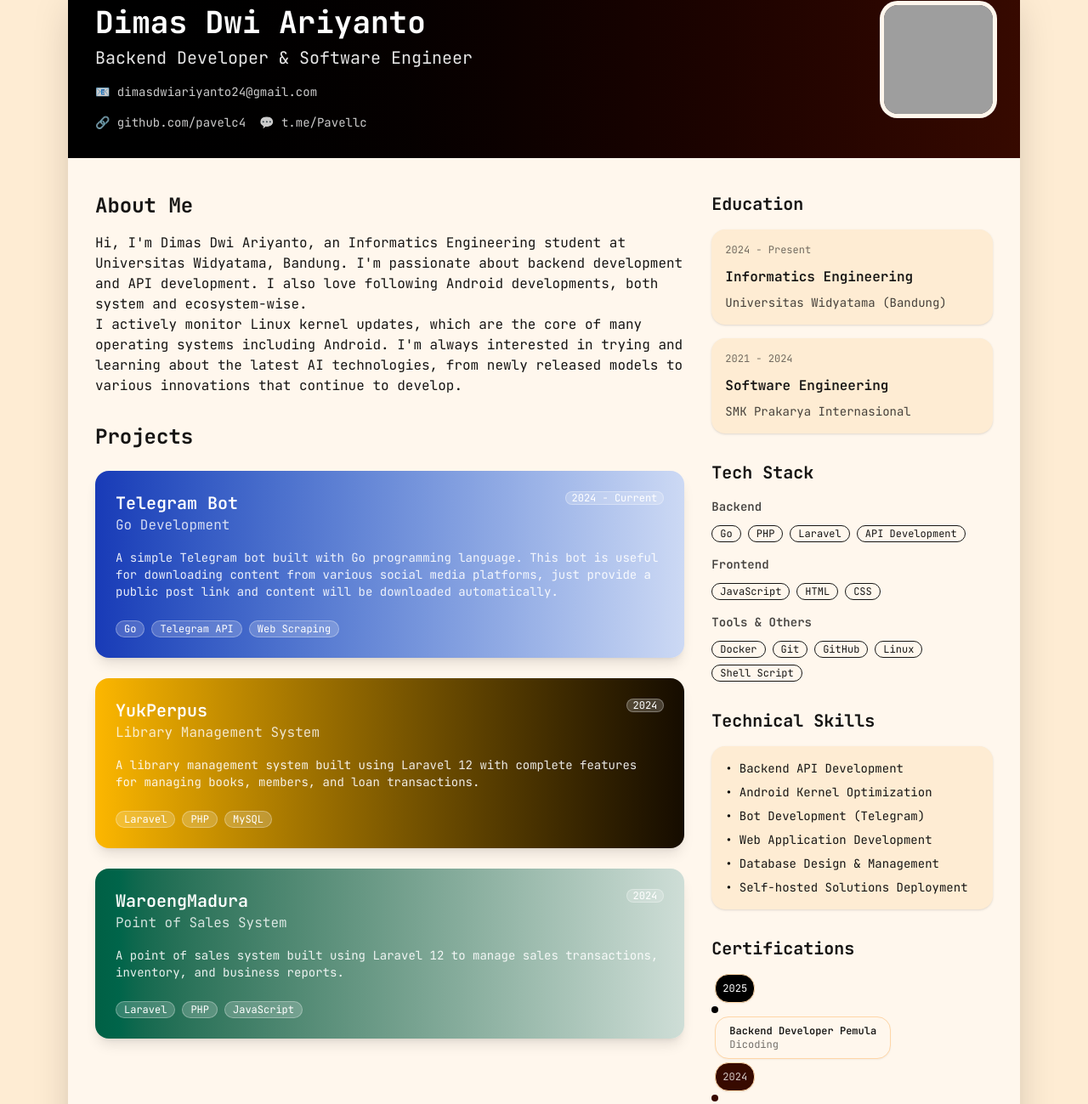
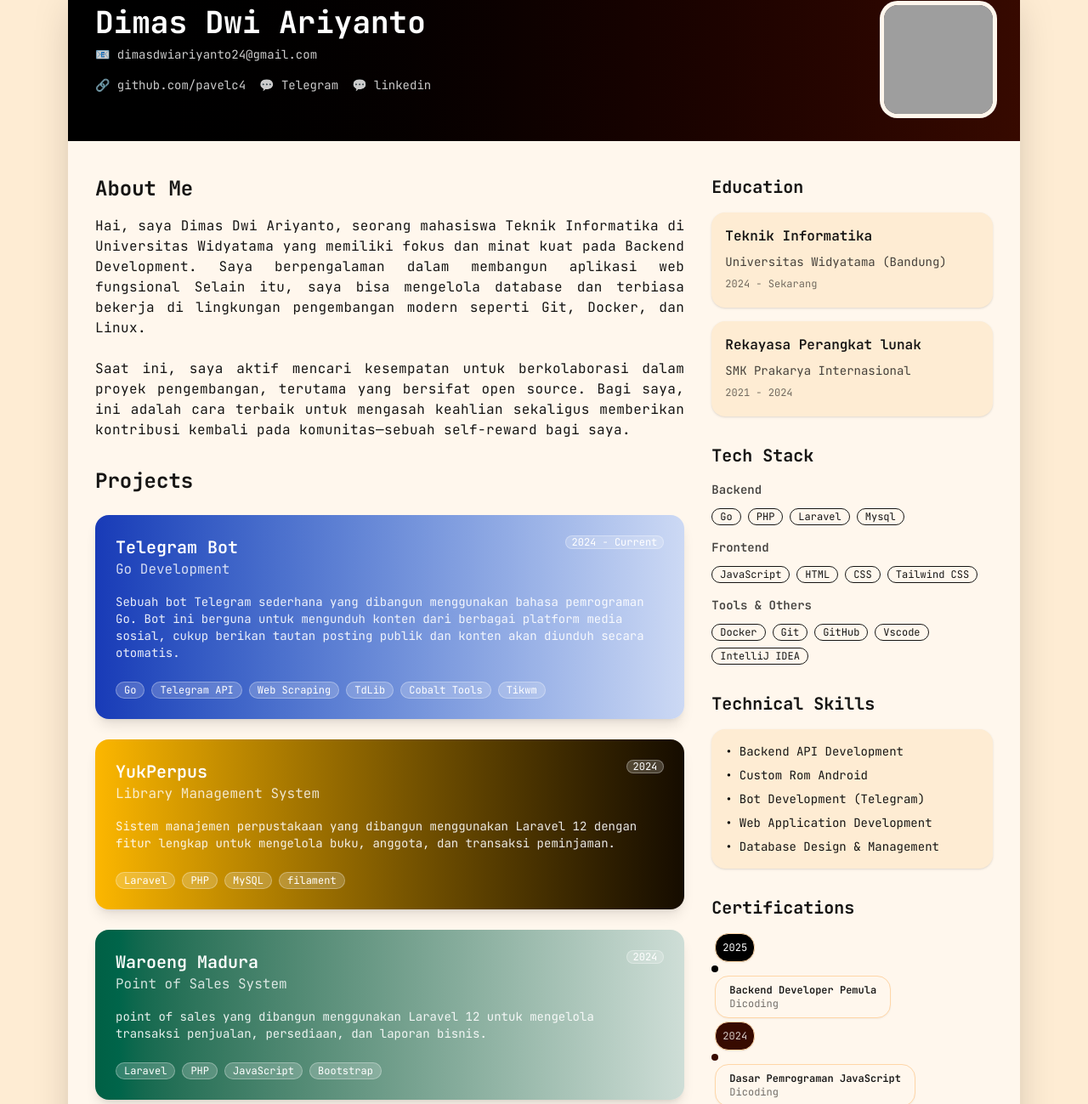
Before and after one commit to pavelc4/tugas-cv, a website: page index.html in a window 1280 px wide. Shown: the part 42-1341 px from the top of the page at 85% size. Drawn offline with nearby package versions, Linux system fonts and the light colour scheme; files that its build step writes are made by us from their sources; grey boxes are pictures that could not be loaded.

Commit message:
docs(cv): update CV content and personal details
- Translate `About Me` and `Projects` descriptions to Indonesian
- Add `LinkedIn` profile link
- Update `Education` details and display order
- Refine `Tech Stack`, `Projects` technologies, and `Technical Skills`
- Expand `Interests & Hobbies` with new items

Signed-off-by: pavelc4 <dimzzy23@gmail.com>

```diff
--- a/index.html
+++ b/index.html
@@ -10,7 +10,6 @@
     <title>CV - Dimas Dwi Ariyanto</title>
 </head>
 <body class="bg-base-200 min-h-screen font-mono">
-
     <div class="container mx-auto p-2 sm:p-4 max-w-6xl">
         <div class="card bg-base-100 shadow-2xl">
             <div class="card-body p-0">
@@ -19,7 +18,6 @@
                         <div class="flex flex-col sm:flex-row sm:justify-between items-center sm:items-start w-full gap-4">
                             <div class="text-center sm:text-left sm:max-w-md">
                                 <h1 class="text-2xl sm:text-4xl font-bold mb-2">Dimas Dwi Ariyanto</h1>
-                            <p class="text-lg sm:text-xl opacity-90 mb-4">Backend Developer & Software Engineer</p>
                                 <div class="flex flex-col sm:flex-row flex-wrap gap-2 sm:gap-4 text-xs sm:text-sm opacity-80">
                                     <a href="mailto:dimasdwiariyanto24@gmail.com" class="link link-hover break-all">
                                         📧 dimasdwiariyanto24@gmail.com
@@ -28,7 +26,10 @@
                                         🔗 github.com/pavelc4
                                     </a>
                                     <a href="https://t.me/Pavellc" target="_blank" class="link link-hover">
-                                    💬 t.me/Pavellc
+                                        💬 Telegram
+                                    </a>
+                                    <a href="https://www.linkedin.com/in/dimas-dwi-ariyanto-2a3268385/" target="_blank" class="link link-hover">
+                                        💬 linkedin
                                     </a>
                                 </div>
                             </div>
@@ -42,15 +43,15 @@
                 </div>
 
                 <div class="grid grid-cols-1 lg:grid-cols-3 gap-4 sm:gap-8 p-4 sm:p-8">
-                <div class="lg:col-span-2 space-y-6 sm:space-y-8">
+                    <div class="lg:col-span-2 space-y-6 sm:space-y-8 prose-p:my-8 ">
                         <section>
                             <h2 class="text-xl sm:text-2xl font-bold mb-3 sm:mb-4 text-base-content">About Me</h2>
-                        <div class="prose prose-sm sm:prose max-w-none">
-                            <p class="text-sm sm:text-base leading-relaxed">
-                                Hi, I'm Dimas Dwi Ariyanto, an Informatics Engineering student at Universitas Widyatama, Bandung. I'm passionate about backend development and API development. I also love following Android developments, both system and ecosystem-wise.
+                            <div class="prose prose-sm sm:prose max-w-none  ">
+                                <p class="text-sm sm:text-base leading-relaxed tracking-wide mb-6 text-justify">
+                                    Hai, saya Dimas Dwi Ariyanto, seorang mahasiswa Teknik Informatika di Universitas Widyatama yang memiliki fokus dan minat kuat pada Backend Development. Saya berpengalaman dalam membangun aplikasi web fungsional  Selain itu, saya bisa mengelola database  dan terbiasa bekerja di lingkungan pengembangan modern seperti Git, Docker, dan Linux.
                                 </p>
-                            <p class="text-sm sm:text-base leading-relaxed">
-                                I actively monitor Linux kernel updates, which are the core of many operating systems including Android. I'm always interested in trying and learning about the latest AI technologies, from newly released models to various innovations that continue to develop.
+                                <p class="text-sm sm:text-base leading-relaxed tracking-wide text-justify">
+                                    Saat ini, saya aktif mencari kesempatan untuk berkolaborasi dalam proyek pengembangan, terutama yang bersifat open source. Bagi saya, ini adalah cara terbaik untuk mengasah keahlian sekaligus memberikan kontribusi kembali pada komunitas—sebuah self-reward bagi saya.
                                 </p>
                             </div>
                         </section>
@@ -70,12 +71,15 @@
                                             <div class="badge bg-white/20 text-white border-white/30 badge-sm">2024 - Current</div>
                                         </div>
                                         <p class="text-white/90 text-xs sm:text-sm mb-3 sm:mb-4 leading-relaxed">
-                                        A simple Telegram bot built with Go programming language. This bot is useful for downloading content from various social media platforms, just provide a public post link and content will be downloaded automatically.
+                                            Sebuah bot Telegram sederhana yang dibangun menggunakan bahasa pemrograman Go. Bot ini berguna untuk mengunduh konten dari berbagai platform media sosial, cukup berikan tautan posting publik dan konten akan diunduh secara otomatis.
                                         </p>
                                         <div class="flex flex-wrap gap-1 sm:gap-2">
                                             <div class="badge bg-white/20 text-white border-white/30 text-xs">Go</div>
                                             <div class="badge bg-white/20 text-white border-white/30 text-xs">Telegram API</div>
                                             <div class="badge bg-white/20 text-white border-white/30 text-xs">Web Scraping</div>
+                                            <div class="badge bg-white/20 text-white border-white/30 text-xs">TdLib</div>
+                                            <div class="badge bg-white/20 text-white border-white/30 text-xs">Cobalt Tools</div>
+                                            <div class="badge bg-white/20 text-white border-white/30 text-xs">Tikwm</div>
                                         </div>
                                     </div>
                                 </div>
@@ -91,12 +95,13 @@
                                             <div class="badge bg-white/20 text-white border-white/30 badge-sm">2024</div>
                                         </div>
                                         <p class="text-white/90 text-xs sm:text-sm mb-3 sm:mb-4 leading-relaxed">
-                                        A library management system built using Laravel 12 with complete features for managing books, members, and loan transactions.
+                                            Sistem manajemen perpustakaan yang dibangun menggunakan Laravel 12 dengan fitur lengkap untuk mengelola buku, anggota, dan transaksi peminjaman.
                                         </p>
                                         <div class="flex flex-wrap gap-1 sm:gap-2">
                                             <div class="badge bg-white/20 text-white border-white/30 text-xs">Laravel</div>
                                             <div class="badge bg-white/20 text-white border-white/30 text-xs">PHP</div>
                                             <div class="badge bg-white/20 text-white border-white/30 text-xs">MySQL</div>
+                                            <div class="badge bg-white/20 text-white border-white/30 text-xs">filament</div>
                                         </div>
                                     </div>
                                 </div>
@@ -106,18 +111,19 @@
                                     <div class="card-body p-4 sm:p-6">
                                         <div class="flex flex-col sm:flex-row sm:justify-between sm:items-start mb-3 sm:mb-2">
                                             <div class="mb-2 sm:mb-0">
-                                            <h3 class="card-title text-base sm:text-xl text-white">WaroengMadura</h3>
+                                                <h3 class="card-title text-base sm:text-xl text-white">Waroeng Madura</h3>
                                                 <p class="text-sm sm:text-base text-white/80">Point of Sales System</p>
                                             </div>
                                             <div class="badge bg-white/20 text-white border-white/30 badge-sm">2024</div>
                                         </div>
                                         <p class="text-white/90 text-xs sm:text-sm mb-3 sm:mb-4 leading-relaxed">
-                                        A point of sales system built using Laravel 12 to manage sales transactions, inventory, and business reports.
+                                            point of sales yang dibangun menggunakan Laravel 12 untuk mengelola transaksi penjualan, persediaan, dan laporan bisnis.
                                         </p>
                                         <div class="flex flex-wrap gap-1 sm:gap-2">
                                             <div class="badge bg-white/20 text-white border-white/30 text-xs">Laravel</div>
                                             <div class="badge bg-white/20 text-white border-white/30 text-xs">PHP</div>
                                             <div class="badge bg-white/20 text-white border-white/30 text-xs">JavaScript</div>
+                                            <div class="badge bg-white/20 text-white border-white/30 text-xs">Bootstrap</div>
                                         </div>
                                     </div>
                                 </div>
@@ -132,17 +138,17 @@
 
                             <div class="card bg-base-200 shadow mb-3 sm:mb-4">
                                 <div class="card-body p-3 sm:p-4">
-                                <div class="text-xs text-base-content/60 mb-1">2024 - Present</div>
-                                <h3 class="font-semibold text-sm sm:text-base text-base-content">Informatics Engineering</h3>
+                                    <h3 class="font-semibold text-sm sm:text-base text-base-content">Teknik Informatika </h3>
                                     <p class="text-base-content/80 text-xs sm:text-sm">Universitas Widyatama (Bandung)</p>
+                                    <div class="text-xs text-base-content/60 mb-1">2024 - Sekarang </div>
                                 </div>
                             </div>
 
                             <div class="card bg-base-200 shadow">
                                 <div class="card-body p-3 sm:p-4">
+                                    <h3 class="font-semibold text-sm sm:text-base text-base-content">Rekayasa Perangkat lunak </h3>
+                                    <p class="text-base-content/80 text-xs sm:text-sm">SMK Prakarya Internasional</p>
                                     <div class="text-xs text-base-content/60 mb-1">2021 - 2024</div>
-                                <h3 class="font-semibold text-sm sm:text-base text-base-content">Software Engineering</h3>
-                                <p class="text-base-content/80 text-xs sm:text-sm">SMK Prakarya Internasional</p>
                                 </div>
                             </div>
                         </section>
@@ -157,7 +163,7 @@
                                         <div class="badge badge-outline text-xs">Go</div>
                                         <div class="badge badge-outline text-xs">PHP</div>
                                         <div class="badge badge-outline text-xs">Laravel</div>
-                                    <div class="badge badge-outline text-xs">API Development</div>
+                                        <div class="badge badge-outline text-xs">Mysql</div>
                                     </div>
                                 </div>
 
@@ -167,6 +173,7 @@
                                         <div class="badge badge-outline text-xs">JavaScript</div>
                                         <div class="badge badge-outline text-xs">HTML</div>
                                         <div class="badge badge-outline text-xs">CSS</div>
+                                        <div class="badge badge-outline text-xs">Tailwind CSS</div>
                                     </div>
                                 </div>
 
@@ -176,8 +183,8 @@
                                         <div class="badge badge-outline text-xs">Docker</div>
                                         <div class="badge badge-outline text-xs">Git</div>
                                         <div class="badge badge-outline text-xs">GitHub</div>
-                                    <div class="badge badge-outline text-xs">Linux</div>
-                                    <div class="badge badge-outline text-xs">Shell Script</div>
+                                        <div class="badge badge-outline text-xs">Vscode</div>
+                                        <div class="badge badge-outline text-xs">IntelliJ IDEA</div>
                                     </div>
                                 </div>
                             </div>
@@ -194,7 +201,7 @@
                                         </li>
                                         <li class="flex items-start gap-2">
                                             <span class="text-primary">•</span>
-                                        <span>Android Kernel Optimization</span>
+                                            <span>Custom Rom Android </span>
                                         </li>
                                         <li class="flex items-start gap-2">
                                             <span class="text-primary">•</span>
@@ -207,10 +214,6 @@
                                         <li class="flex items-start gap-2">
                                             <span class="text-primary">•</span>
                                             <span>Database Design & Management</span>
-                                    </li>
-                                    <li class="flex items-start gap-2">
-                                        <span class="text-primary">•</span>
-                                        <span>Self-hosted Solutions Deployment</span>
                                         </li>
                                     </ul>
                                 </div>
@@ -312,8 +315,10 @@
                     <div class="flex flex-wrap gap-2 sm:gap-3">
                         <div class="badge badge-ghost text-xs sm:text-sm">🤖 Android Enthusiast</div>
                         <div class="badge badge-ghost text-xs sm:text-sm">🐧 Linux Enthusiast</div>
-                    <div class="badge badge-ghost text-xs sm:text-sm">🤖 AI Technology</div>
+                        <div class="badge badge-ghost text-xs sm:text-sm">🤖 AI </div>
                         <div class="badge badge-ghost text-xs sm:text-sm">🚀 Open Source</div>
+                        <div class="badge badge-ghost text-xs sm:text-sm">🎮 Game</div>
+                        <div class="badge badge-ghost text-xs sm:text-sm">🎧 Music </div>
                     </div>
                 </div>
             </div>
```
Lines whose indentation alone changed are shown as unchanged.
